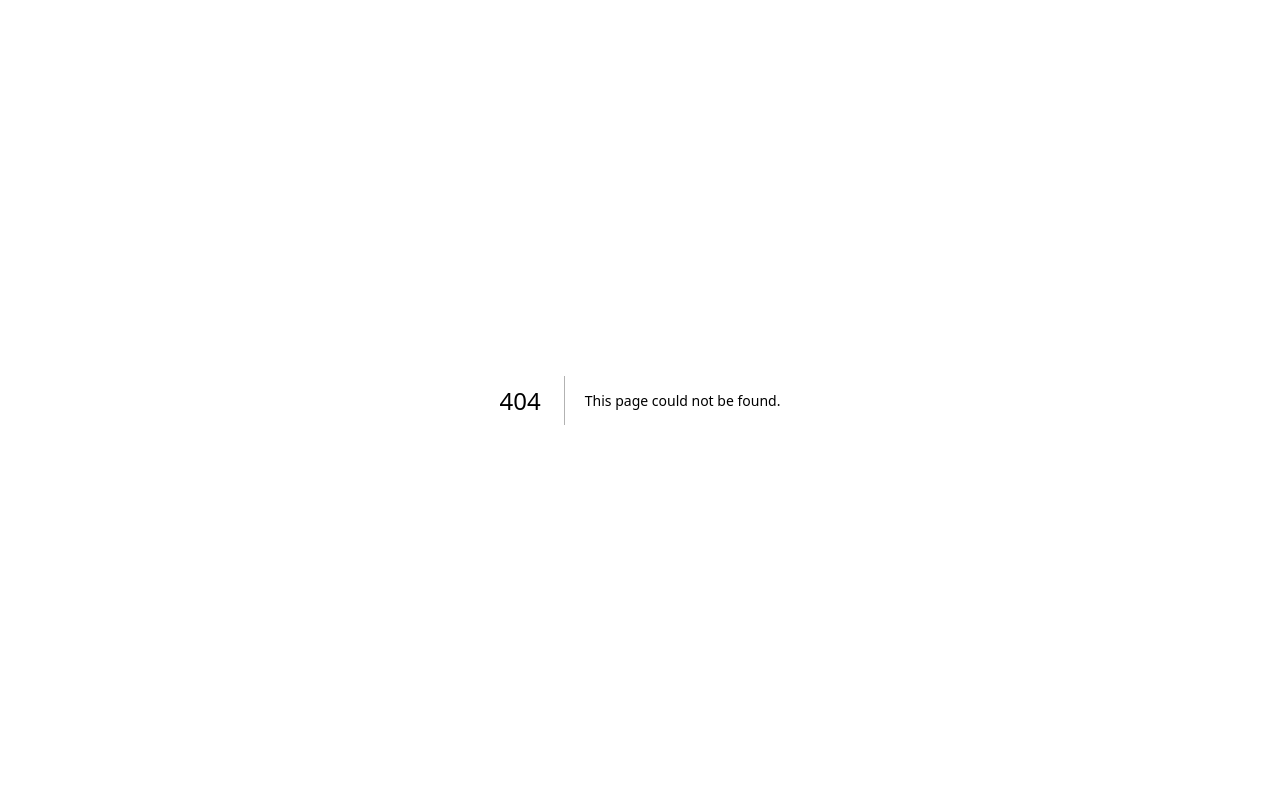
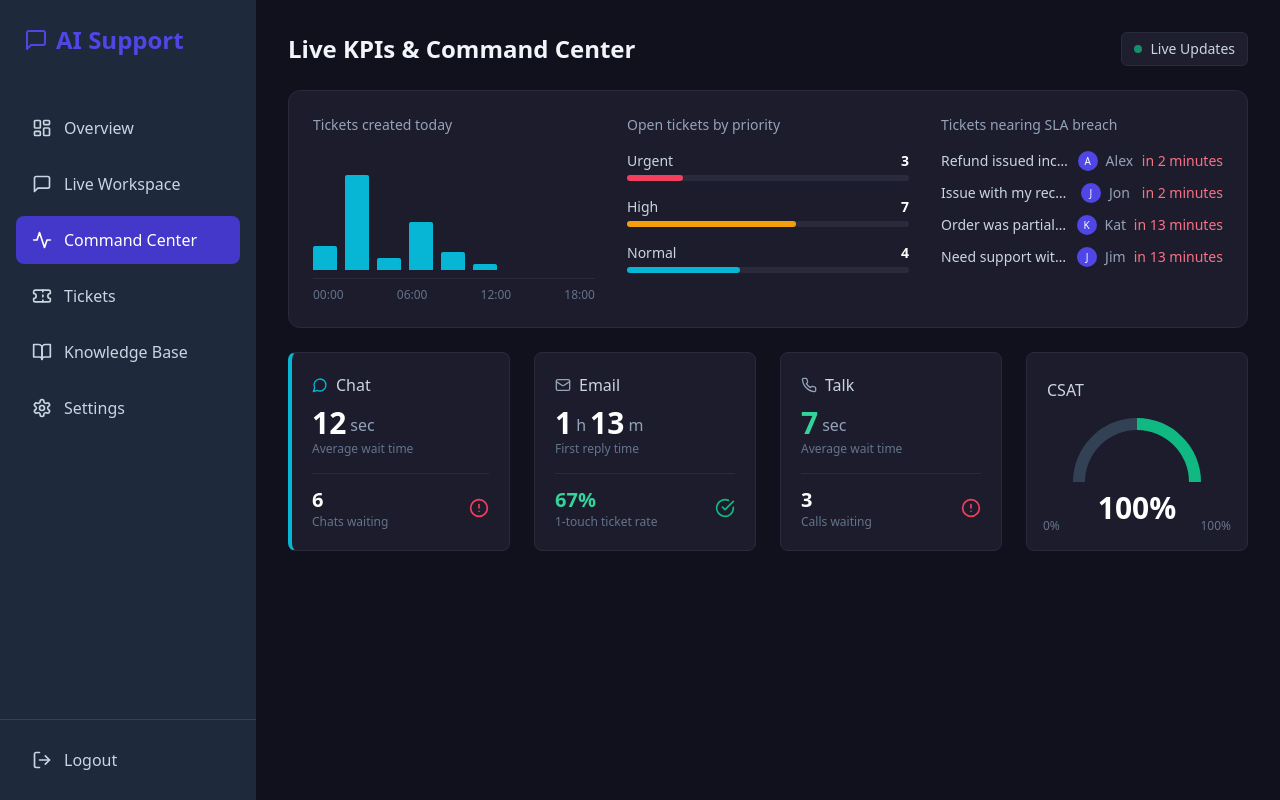
Before and after one commit to rahultwoapl8130/AI_F, a Next.js app: page /admin/command-center in a window 1280 px wide. Before the commit this address had no page. Built offline with nearby package versions, Linux system fonts and the light colour scheme.

Commit message:
Add dark theme Command Center dashboard

```diff
--- /dev/null
+++ b/src/app/admin/command-center/page.jsx
@@ -0,0 +1,181 @@
+"use client";
+import React from 'react';
+import { Clock, AlertCircle, Phone, Mail, MessageCircle, CheckCircle } from 'lucide-react';
+import { PieChart, Pie, Cell, ResponsiveContainer } from 'recharts';
+
+export default function CommandCenter() {
+  return (
+    <div className="min-h-full bg-[#11111D] text-white p-8 font-sans">
+      <div className="flex justify-between items-center mb-6">
+        <h1 className="text-2xl font-bold text-slate-100">Live KPIs & Command Center</h1>
+        <div className="flex items-center gap-2 text-sm bg-[#1E1E2E] px-3 py-1.5 rounded-md border border-[#2A2A3D]">
+          <div className="w-2 h-2 rounded-full bg-emerald-500 animate-pulse"></div>
+          <span className="text-slate-300">Live Updates</span>
+        </div>
+      </div>
+
+      {/* Top Main Panel */}
+      <div className="bg-[#1C1C2C] border border-[#2A2A3D] rounded-xl p-6 mb-6">
+        <div className="grid grid-cols-1 lg:grid-cols-3 gap-8">
+
+          {/* Created Today (Bar Chart simulation) */}
+          <div>
+            <h3 className="text-slate-400 text-sm mb-4 font-medium">Tickets created today</h3>
+            <div className="h-32 flex items-end gap-2 border-b border-[#2A2A3D] pb-2">
+              <div className="w-6 bg-cyan-500 h-[20%] rounded-t-sm"></div>
+              <div className="w-6 bg-cyan-500 h-[80%] rounded-t-sm"></div>
+              <div className="w-6 bg-cyan-500 h-[10%] rounded-t-sm"></div>
+              <div className="w-6 bg-cyan-500 h-[40%] rounded-t-sm"></div>
+              <div className="w-6 bg-cyan-500 h-[15%] rounded-t-sm"></div>
+              <div className="w-6 bg-cyan-500 h-[5%] rounded-t-sm"></div>
+            </div>
+            <div className="flex justify-between text-xs text-slate-500 mt-2">
+              <span>00:00</span>
+              <span>06:00</span>
+              <span>12:00</span>
+              <span>18:00</span>
+            </div>
+          </div>
+
+          {/* Open Tickets by Priority */}
+          <div>
+            <h3 className="text-slate-400 text-sm mb-4 font-medium">Open tickets by priority</h3>
+            <div className="space-y-4">
+              <div>
+                <div className="flex justify-between text-sm mb-1">
+                  <span className="text-slate-300">Urgent</span>
+                  <span className="text-white font-bold">3</span>
+                </div>
+                <div className="w-full bg-[#2A2A3D] h-1.5 rounded-full">
+                  <div className="bg-rose-500 h-1.5 rounded-full" style={{width: '20%'}}></div>
+                </div>
+              </div>
+              <div>
+                <div className="flex justify-between text-sm mb-1">
+                  <span className="text-slate-300">High</span>
+                  <span className="text-white font-bold">7</span>
+                </div>
+                <div className="w-full bg-[#2A2A3D] h-1.5 rounded-full">
+                  <div className="bg-amber-500 h-1.5 rounded-full" style={{width: '60%'}}></div>
+                </div>
+              </div>
+              <div>
+                <div className="flex justify-between text-sm mb-1">
+                  <span className="text-slate-300">Normal</span>
+                  <span className="text-white font-bold">4</span>
+                </div>
+                <div className="w-full bg-[#2A2A3D] h-1.5 rounded-full">
+                  <div className="bg-cyan-500 h-1.5 rounded-full" style={{width: '40%'}}></div>
+                </div>
+              </div>
+            </div>
+          </div>
+
+          {/* SLA Breaches */}
+          <div>
+            <h3 className="text-slate-400 text-sm mb-4 font-medium">Tickets nearing SLA breach</h3>
+            <div className="space-y-3">
+              {[
+                { subj: 'Refund issued incorrect...', assignee: 'Alex', time: 'in 2 minutes' },
+                { subj: 'Issue with my recent or...', assignee: 'Jon', time: 'in 2 minutes' },
+                { subj: 'Order was partially del...', assignee: 'Kat', time: 'in 13 minutes' },
+                { subj: 'Need support with bil...', assignee: 'Jim', time: 'in 13 minutes' },
+              ].map((ticket, i) => (
+                <div key={i} className="flex justify-between items-center text-sm">
+                  <div className="text-slate-300 truncate w-32">{ticket.subj}</div>
+                  <div className="text-slate-400 flex items-center gap-2"><div className="w-5 h-5 rounded-full bg-indigo-500 text-white flex items-center justify-center text-[10px]">{ticket.assignee[0]}</div> {ticket.assignee}</div>
+                  <div className="text-rose-400 font-medium">{ticket.time}</div>
+                </div>
+              ))}
+            </div>
+          </div>
+
+        </div>
+      </div>
+
+      {/* Bottom Metrics Grid */}
+      <div className="grid grid-cols-1 md:grid-cols-2 lg:grid-cols-4 gap-6">
+
+        {/* Chat Stats */}
+        <div className="bg-[#1C1C2C] border border-[#2A2A3D] border-l-4 border-l-cyan-500 rounded-lg p-5">
+          <div className="flex items-center gap-2 mb-2">
+            <MessageCircle size={16} className="text-cyan-500" />
+            <h3 className="text-slate-300 font-medium">Chat</h3>
+          </div>
+          <div className="mb-4">
+            <div className="flex items-end gap-1">
+              <span className="text-3xl font-bold text-white">12</span>
+              <span className="text-slate-400 mb-1">sec</span>
+            </div>
+            <p className="text-xs text-slate-500">Average wait time</p>
+          </div>
+          <div className="flex justify-between items-center pt-3 border-t border-[#2A2A3D]">
+            <div>
+              <p className="text-xl font-bold text-white">6</p>
+              <p className="text-xs text-slate-500">Chats waiting</p>
+            </div>
+            <AlertCircle size={20} className="text-rose-500" />
+          </div>
+        </div>
+
+        {/* Email Stats */}
+        <div className="bg-[#1C1C2C] border border-[#2A2A3D] rounded-lg p-5">
+          <div className="flex items-center gap-2 mb-2">
+            <Mail size={16} className="text-slate-400" />
+            <h3 className="text-slate-300 font-medium">Email</h3>
+          </div>
+          <div className="mb-4">
+            <div className="flex items-end gap-1">
+              <span className="text-3xl font-bold text-white">1</span>
+              <span className="text-slate-400 mb-1">h</span>
+              <span className="text-3xl font-bold text-white">13</span>
+              <span className="text-slate-400 mb-1">m</span>
+            </div>
+            <p className="text-xs text-slate-500">First reply time</p>
+          </div>
+          <div className="flex justify-between items-center pt-3 border-t border-[#2A2A3D]">
+            <div>
+              <p className="text-xl font-bold text-emerald-400">67%</p>
+              <p className="text-xs text-slate-500">1-touch ticket rate</p>
+            </div>
+            <CheckCircle size={20} className="text-emerald-500" />
+          </div>
+        </div>
+
+        {/* Voice/Talk Stats */}
+        <div className="bg-[#1C1C2C] border border-[#2A2A3D] rounded-lg p-5">
+          <div className="flex items-center gap-2 mb-2">
+            <Phone size={16} className="text-slate-400" />
+            <h3 className="text-slate-300 font-medium">Talk</h3>
+          </div>
+          <div className="mb-4">
+            <div className="flex items-end gap-1">
+              <span className="text-3xl font-bold text-emerald-400">7</span>
+              <span className="text-slate-400 mb-1">sec</span>
+            </div>
+            <p className="text-xs text-slate-500">Average wait time</p>
+          </div>
+          <div className="flex justify-between items-center pt-3 border-t border-[#2A2A3D]">
+            <div>
+              <p className="text-xl font-bold text-white">3</p>
+              <p className="text-xs text-slate-500">Calls waiting</p>
+            </div>
+            <AlertCircle size={20} className="text-rose-500" />
+          </div>
+        </div>
+
+        {/* CSAT Gauge */}
+        <div className="bg-[#1C1C2C] border border-[#2A2A3D] rounded-lg p-5 flex flex-col items-center justify-center relative">
+          <h3 className="text-slate-300 font-medium w-full text-left mb-4">CSAT</h3>
+          <div className="relative w-32 h-16 overflow-hidden">
+            <div className="absolute top-0 left-0 w-32 h-32 rounded-full border-[12px] border-emerald-500 border-b-transparent border-r-transparent border-l-slate-700 transform rotate-45"></div>
+          </div>
+          <p className="text-3xl font-bold text-white mt-2">100%</p>
+          <div className="absolute bottom-4 left-4 text-xs text-slate-500">0%</div>
+          <div className="absolute bottom-4 right-4 text-xs text-slate-500">100%</div>
+        </div>
+
+      </div>
+    </div>
+  );
+}
--- a/src/components/Sidebar.jsx
+++ b/src/components/Sidebar.jsx
@@ -2,7 +2,7 @@
 import React from 'react';
 import Link from 'next/link';
 import { usePathname } from 'next/navigation';
-import { LayoutDashboard, MessageSquare, Ticket, BookOpen, Settings, LogOut } from 'lucide-react';
+import { LayoutDashboard, MessageSquare, Ticket, BookOpen, Settings, LogOut, Activity } from 'lucide-react';
 
 export default function Sidebar() {
   const pathname = usePathname();
@@ -10,6 +10,7 @@ export default function Sidebar() {
   const navItems = [
     { name: 'Overview', href: '/admin', icon: LayoutDashboard },
     { name: 'Live Workspace', href: '/admin/workspace', icon: MessageSquare },
+    { name: 'Command Center', href: '/admin/command-center', icon: Activity },
     { name: 'Tickets', href: '/admin/tickets', icon: Ticket },
     { name: 'Knowledge Base', href: '/admin/knowledge', icon: BookOpen },
     { name: 'Settings', href: '/admin/settings', icon: Settings },
```
